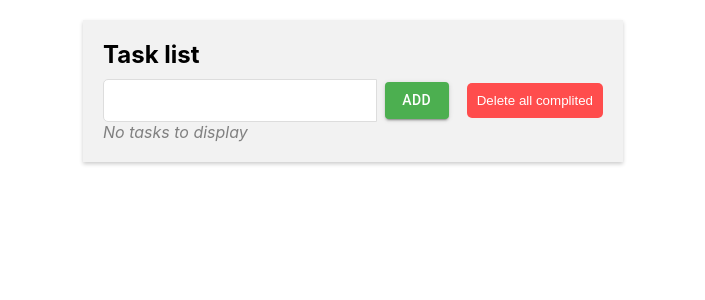
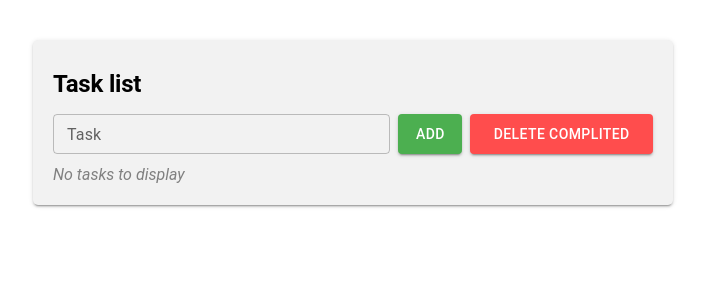
Before and after one commit to VHaleta/todolist-react, a React (Create React App) app: page / in a window 1280 px wide. Shown: the top 300 px of the page, without its empty margins (287-992 px from the left). Built offline with nearby package versions, Linux system fonts and the light colour scheme.

Commit message:
TaskList full mui + theme

```diff
--- a/src/App.tsx
+++ b/src/App.tsx
@@ -1,4 +1,4 @@
-import TaskList from "./Components/TaskList/TaskList";
+import TaskList from "./components/TaskList/TaskList";
 import "./App.css";
 
 type AppProps = {};
--- a/src/Components/TaskList/TaskList.css
+++ /dev/null
@@ -1,47 +0,0 @@
-.task-list {
-    margin: 20px auto;
-    max-width: 500px;
-    padding: 20px;
-    background-color: #f2f2f2;
-    box-shadow: 0px 2px 4px rgba(0, 0, 0, 0.2);
-}
-
-.task-list-title {
-    font-size: 24px;
-    font-weight: bold;
-    margin-bottom: 10px;
-}
-
-.task-list-empty {
-    font-style: italic;
-    color: gray;
-}
-
-.add-task-form {
-    display: flex;
-    align-items: center;
-}
-
-.add-task-input {
-    flex: 1;
-    padding: 10px;
-    border: 1px solid;
-    border-color: #ddd;
-    border-radius: 5px 0px 0px 5px;
-    font-size: 18px;
-}
-
-.delete-all-complited-button{
-    margin-left: 10px;
-    background-color: #ff4d4d;
-    color: white;
-    border: none;
-    border-radius: 5px;
-    padding: 10px 10px;
-    cursor: pointer;
-    transition: all 0.3s ease-in-out;
-}
-
-.delete-all-complited-button:hover {
-    background-color: #ac2424;
-}
--- a/src/Components/TaskList/TaskList.tsx
+++ b/src/Components/TaskList/TaskList.tsx
@@ -1,83 +1,115 @@
 import TaskItem from "../TaskItem/TaskItem";
 import { type Task } from "../../App";
 import { useState } from "react";
-import "./TaskList.css"
 
-import { Button } from "@mui/material";
+import {
+  Button,
+  TextField,
+  Box,
+  ThemeProvider,
+  createTheme,
+  Typography,
+} from "@mui/material";
 
-import { addButtonSx } from "./TaskListStyles";
+import {
+  addButtonSx,
+  deleteComplitedButtonSx,
+  inputTaskSx,
+  addTaskFormSx,
+  taskListContainerSx,
+} from "./TaskListStyles";
+
+import { titleTheme, emptyListMessageTheme } from "./TaskListThemes";
 
 type TaskListProps = {
-  tasks?: Array<Task>
+  tasks?: Array<Task>;
+};
+
+const theme = createTheme({
+  typography: {
+    h2: titleTheme,
+    h5: emptyListMessageTheme,
+  },
+});
+
+const TaskList = ({ tasks }: TaskListProps) => {
+  const defaultTasks = [];
+  if (tasks != undefined) defaultTasks.push(...tasks);
+  else {
+    defaultTasks.push(
+      ...JSON.parse(localStorage.getItem("tasks") ?? '{"tasks": []}').tasks
+    );
   }
 
-const TaskList = ({ tasks }: TaskListProps) => {
-  const defaultTasks = []
-  if (tasks != undefined)
-    defaultTasks.push(...tasks)
-  else{
-    defaultTasks.push(...JSON.parse(localStorage.getItem("tasks")?? '{\"tasks\": []}').tasks)
-  }
-
-  const [tasksState, setTasksState] = useState(defaultTasks)
-  const [inputState, setInputState] = useState("")
+  const [tasksState, setTasksState] = useState(defaultTasks);
+  const [inputState, setInputState] = useState("");
 
   const loadTasksToStorage = (newTasks: Array<Task>) => {
-    localStorage.setItem("tasks", JSON.stringify({ tasks: [...newTasks] }))
-  }
+    localStorage.setItem("tasks", JSON.stringify({ tasks: [...newTasks] }));
+  };
 
   const onRemove = (id: number) => {
-    const copy = [...tasksState]
-    const removeIndex = copy.findIndex((task) => task.id == id)
-    copy.splice(removeIndex, 1)
-    setTasksState(copy)
-    loadTasksToStorage(copy)
+    const copy = [...tasksState];
+    const removeIndex = copy.findIndex((task) => task.id == id);
+    copy.splice(removeIndex, 1);
+    setTasksState(copy);
+    loadTasksToStorage(copy);
   };
 
   const onToggle = (id: number) => {
     const copy = [...tasksState];
-    const updateIndex = copy.findIndex((task) => task.id == id)
-    copy[updateIndex].completed = !copy[updateIndex].completed
-    setTasksState(copy)
-    loadTasksToStorage(copy)
+    const updateIndex = copy.findIndex((task) => task.id == id);
+    copy[updateIndex].completed = !copy[updateIndex].completed;
+    setTasksState(copy);
+    loadTasksToStorage(copy);
   };
 
   const onEdit = (id: number, newText: string) => {
     const copy = [...tasksState];
-    const updateIndex = copy.findIndex((task) => task.id == id)
+    const updateIndex = copy.findIndex((task) => task.id == id);
     copy[updateIndex].text = newText;
-    setTasksState(copy)
-    loadTasksToStorage(copy)
-  }
+    setTasksState(copy);
+    loadTasksToStorage(copy);
+  };
 
   const onAddClick = () => {
     if (inputState == "") return;
-    const isEmpty = tasksState.length <= 0
-    const copy = [...tasksState, { id: (isEmpty) ? 0 : tasksState[tasksState.length - 1].id + 1, text: inputState, completed: false }]
-    console.log(copy)
-    setTasksState(copy)
-    setInputState("")
-    loadTasksToStorage(copy)
+    const isEmpty = tasksState.length <= 0;
+    const copy = [
+      ...tasksState,
+      {
+        id: isEmpty ? 0 : tasksState[tasksState.length - 1].id + 1,
+        text: inputState,
+        completed: false,
+      },
+    ];
+    console.log(copy);
+    setTasksState(copy);
+    setInputState("");
+    loadTasksToStorage(copy);
   };
 
   const onDeleteAllComplitedClick = () => {
     const copy = tasksState.filter((task) => task.completed == false);
-    setTasksState(copy)
-    loadTasksToStorage(copy)
-  }
+    setTasksState(copy);
+    loadTasksToStorage(copy);
+  };
 
   const isEmpty: boolean = tasksState.length === 0;
+
   return (
-    <div className="task-list">
-      <div className="task-list-title">Task list</div>
-      <div className="add-task-form">
-        <input
-          className="add-task-input"
-          onChange={(e) => {
-            setInputState(e.target.value);
-          }}
+    <ThemeProvider theme={theme}>
+      <Box sx={taskListContainerSx}>
+        <Typography variant="h2">Task list</Typography>
+        <Box sx={addTaskFormSx}>
+          <TextField
+            variant="outlined"
+            size="small"
+            label="Task"
+            sx={inputTaskSx}
+            onChange={(e) => setInputState(e.target.value)}
             value={inputState}
-        ></input>
+          ></TextField>
           <Button
             variant="contained"
             sx={addButtonSx}
@@ -85,15 +117,16 @@ const TaskList = ({ tasks }: TaskListProps) => {
           >
             Add
           </Button>
-        <button
-          className="delete-all-complited-button"
+          <Button
+            variant="contained"
+            sx={deleteComplitedButtonSx}
             onClick={() => onDeleteAllComplitedClick()}
           >
-          Delete all complited
-        </button>
-      </div>
+            Delete complited
+          </Button>
+        </Box>
         {isEmpty ? (
-        <div className="task-list-empty">No tasks to display</div>
+          <Typography variant="h5">No tasks to display</Typography>
         ) : (
           tasksState.map((task) => (
             <TaskItem
@@ -105,8 +138,9 @@ const TaskList = ({ tasks }: TaskListProps) => {
             ></TaskItem>
           ))
         )}
-    </div>
+      </Box>
+    </ThemeProvider>
   );
 };
 
-export default TaskList
+export default TaskList;
--- a/src/Components/TaskList/TaskListStyles.tsx
+++ b/src/Components/TaskList/TaskListStyles.tsx
@@ -1,7 +1,33 @@
 export const addButtonSx = {
-    backgroundColor: '#4caf50',
-    mx: 1,
-    '&:hover': {
-        backgroundColor: '#3e8e41'
-    }
-}
+  backgroundColor: "#4caf50",
+  mx: 1,
+  "&:hover": {
+    backgroundColor: "#3e8e41",
+  },
+};
+
+export const deleteComplitedButtonSx = {
+  backgroundColor: "#ff4d4d",
+  width: 300,
+  "&:hover": {
+    backgroundColor: "#ac2424",
+  },
+};
+
+export const inputTaskSx = {
+  width: 1,
+};
+
+export const addTaskFormSx = {
+  display: "flex",
+};
+
+export const taskListContainerSx = {
+  width: 600,
+  m: "auto",
+  mt: 5,
+  backgroundColor: "#f2f2f2",
+  p: 2.5,
+  borderRadius: "5px",
+  boxShadow: 2,
+};
--- /dev/null
+++ b/src/Components/TaskList/TaskListThemes.tsx
@@ -0,0 +1,13 @@
+export const titleTheme = {
+  fontSize: "24px",
+  fontWeight: "bold",
+  marginTop: 10,
+  marginBottom: 15,
+};
+
+export const emptyListMessageTheme = {
+  fontSize: "16px",
+  fontStyle: "italic",
+  color: "gray",
+  marginTop: 10,
+};
```
Also changed, not shown: src/Components/TaskItem/TaskItem.tsx (+19 -19 lines). Lines whose indentation alone changed are shown as unchanged.
